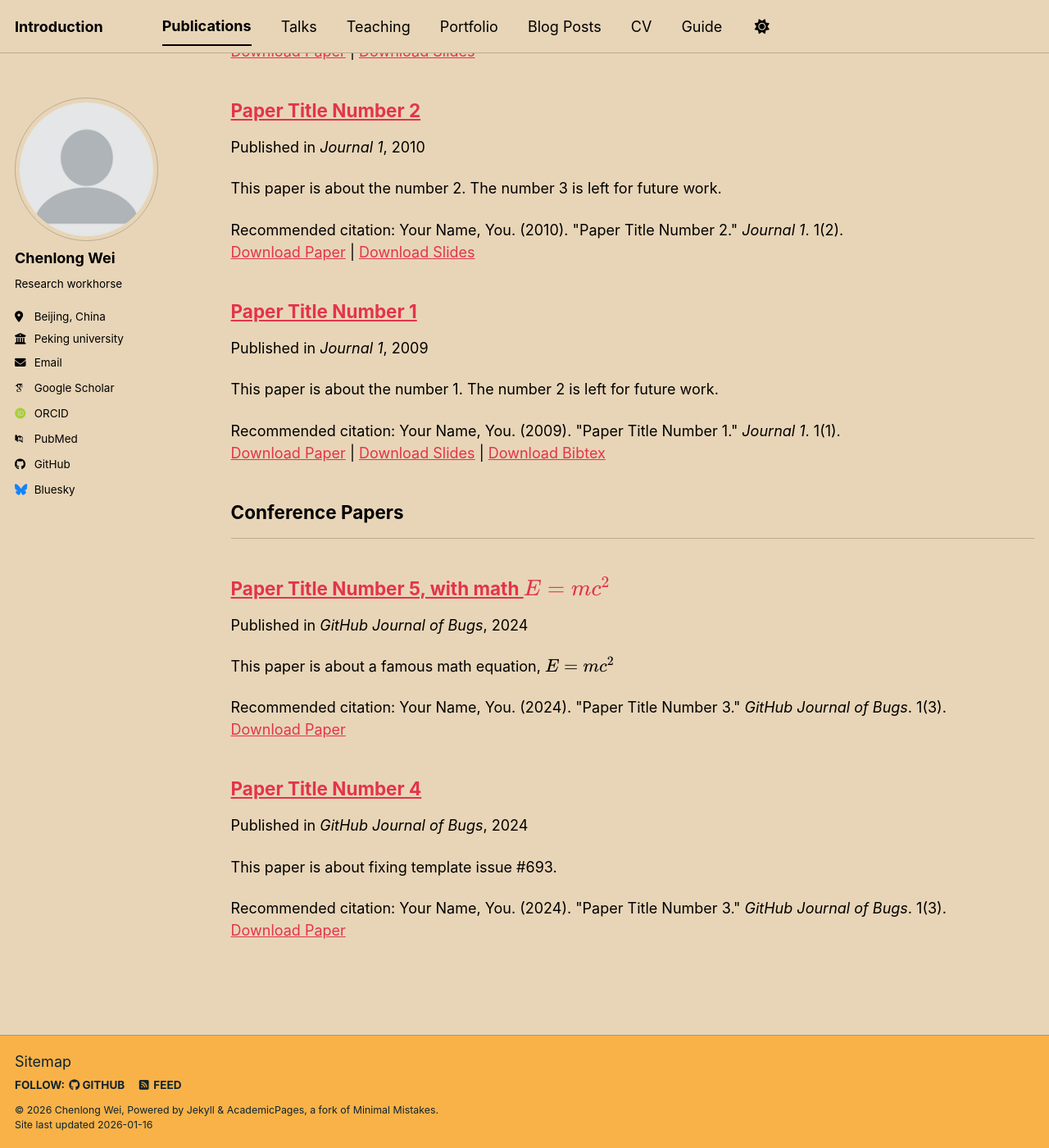
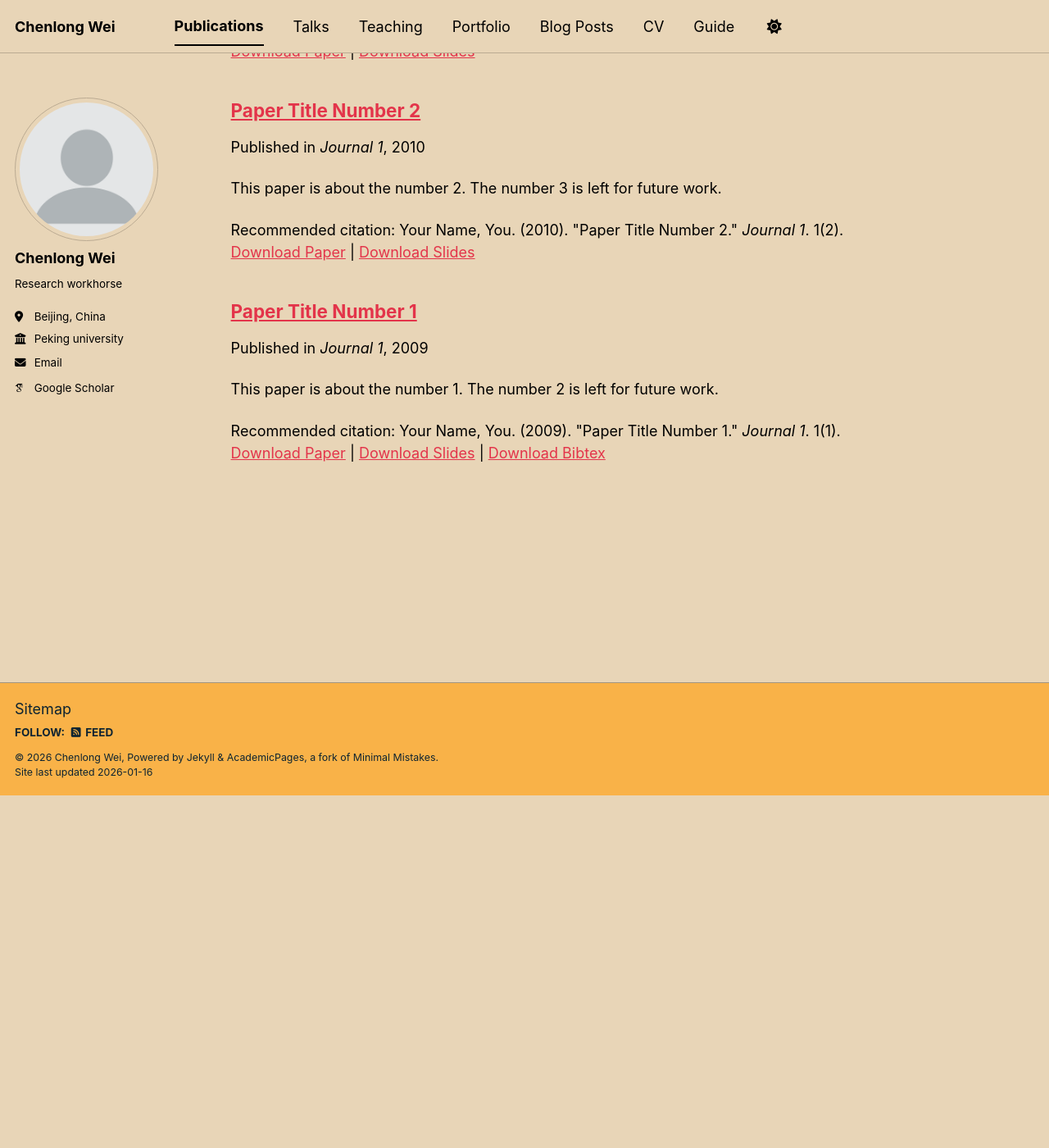
Before and after one commit to Vicwei0625/Vicwei0625.github.io, a Jekyll site: the page built from _pages/publications.html, in a window 1280 px wide and 1400 px high, scrolled down 430 px. Shown: the whole window at 82% size. Built offline with Jekyll 4.4.1, drawn with Linux system fonts in a browser that asks for light colours; some web fonts are replaced; a script bundle is joined from its source files by our own code; library files that are not in the unit come from our copies; some of the changed lines change nothing that is shown.

Commit message:
Update _config.yml

```diff
--- a/_config.yml
+++ b/_config.yml
@@ -9,14 +9,14 @@
 # Basic Site Settings
 locale                   : "en-US"
 site_theme               : "sunrise" # The available themes options are "default", "air", "sunrise", "mint", "dirt" and "contrast"
-title                    : "Introduction"
+title                    : "Chenlong Wei"
 title_separator          : "-"
 name                     : &name "Chenlong Wei"
-description              : &description "Your Name's academic portfolio"   # Update this with a general description of your site, this is the default if not overridden by a page
-url                      : https://academicpages.github.io # The base hostname & protocol for your site e.g. "https://[your GitHub username].github.io",
+description              : &description "LNP"   # Update this with a general description of your site, this is the default if not overridden by a page
+url                      : https://Vicwei0625.github.io # The base hostname & protocol for your site e.g. "https://[your GitHub username].github.io",
                                                            # or if you already have some other page hosted on Github then use "https://[your GitHub username].github.io/[Your Repo Name]"
-baseurl                  : "" # the subpath of your site, e.g. "/blog"
-repository               : "academicpages/academicpages.github.io"
+#baseurl                  : "" # the subpath of your site, e.g. "/blog"
+#repository               : "academicpages/academicpages.github.io"
 
 # Site Author - The following control what appear as part of the author content on the side bar.
 #               If a field is blank the icon and link will not appear, otherwise it will be shown.
@@ -25,7 +25,7 @@
   # Biographic information
   avatar           : "profile.png"
   name             : "Chenlong Wei"
-  pronouns         : # example: "she/her"
+#  pronouns         : # example: "she/her"
   bio              : "Research workhorse"
   location         : "Beijing, China"
   employer         : "Peking university"
@@ -33,63 +33,63 @@
   email            : "1910307423@pku.edu.cn"
 
   # Academic websites
-  academia         : # URL
-  arxiv            : # URL - Update with the correct link to your profile
-  googlescholar    : "https://scholar.google.com/citations?user=PS_CX0AAAAAJ"
-  inspire-hep      : # URL
-  impactstory      : # URL
-  orcid            : "https://orcid.org/yourorcidurl"
-  semantic         : # URL
-  ssrn             : # URL
-  pubmed           : "https://www.ncbi.nlm.nih.gov/pubmed/?term=john+snow"
-  researchgate     : # URL
-  scopus           : # URL
-  zotero           : # URL
+  #academia         : # URL
+  #arxiv            : # URL - Update with the correct link to your profile
+  googlescholar    : "https://scholar.google.com/citations?hl=zh-CN&user=6_INDIsAAAAJ"
+  #inspire-hep      : # URL
+  #impactstory      : # URL
+  #orcid            : "https://orcid.org/yourorcidurl"
+  #semantic         : # URL
+  #ssrn             : # URL
+  #pubmed           : "https://www.ncbi.nlm.nih.gov/pubmed/?term=john+snow"
+  #researchgate     : # URL
+  #scopus           : # URL
+  #zotero           : # URL
 
 
   # Repositories and software development
-  bitbucket        : # Username - Update with your username on the site
-  codepen          : # Username
-  dribbble         : # Username
-  github           : "academicpages"
-  kaggle           : # Username
-  stackoverflow    : # User number or user number and name (i.e., use "1" or "1/jeff-atwood")
+  #bitbucket        : # Username - Update with your username on the site
+  #codepen          : # Username
+  #dribbble         : # Username
+  #github           : "academicpages"
+ # kaggle           : # Username
+  #stackoverflow    : # User number or user number and name (i.e., use "1" or "1/jeff-atwood")
 
   # Social media
-  artstation       : # Username
-  bluesky          : "bsky.app" # Replace this with you Bluesky username
-  facebook         : # Username
-  flickr           : # Username
-  foursquare       : # Username
-  goodreads        : # Username
-  google_plus      : # Username
-  keybase          : # Username
-  instagram        : # Username
-  lastfm           : # Username
-  linkedin         : # Username
-  mastodon         : # URL
-  medium           : # URL
-  pinterest        : # Username
-  soundcloud       : # Username
-  steam            : # Username
-  telegram         : # URL
-  tumblr           : # Username
-  twitter          : # Username for X / Twitter
-  vine             : # Username
-  weibo            : # Username
-  wikipedia        : # Username
-  xing             : # Username
-  youtube          : # Username
-  zhihu            : # Username
+  #artstation       : # Username
+  #bluesky          : "bsky.app" # Replace this with you Bluesky username
+  #facebook         : # Username
+  #flickr           : # Username
+  #foursquare       : # Username
+  #goodreads        : # Username
+  #google_plus      : # Username
+  #keybase          : # Username
+ # instagram        : # Username
+ # lastfm           : # Username
+ # linkedin         : # Username
+#  mastodon         : # URL
+#  medium           : # URL
+ # pinterest        : # Username
+ # soundcloud       : # Username
+#  steam            : # Username
+ # telegram         : # URL
+#  tumblr           : # Username
+ # twitter          : # Username for X / Twitter
+#  vine             : # Username
+  weibo            : # 小格子、灰
+ # wikipedia        : # Username
+  weixin           : # w1204774586
+ # youtube          : # Username
+ # zhihu            : # Username
 
 # Publication Category - The following the list of publication categories and their headings
 publication_category:
-  books:
-    title: 'Books'
+ # books:
+ #   title: 'Books'
   manuscripts:
     title: 'Journal Articles'
-  conferences:
-    title: 'Conference Papers'
+ # conferences:
+ #   title: 'Conference Papers'
 
 # Site Settings
 teaser                   :  # filename of teaser fallback teaser image placed in /images/ for social media previews
```
